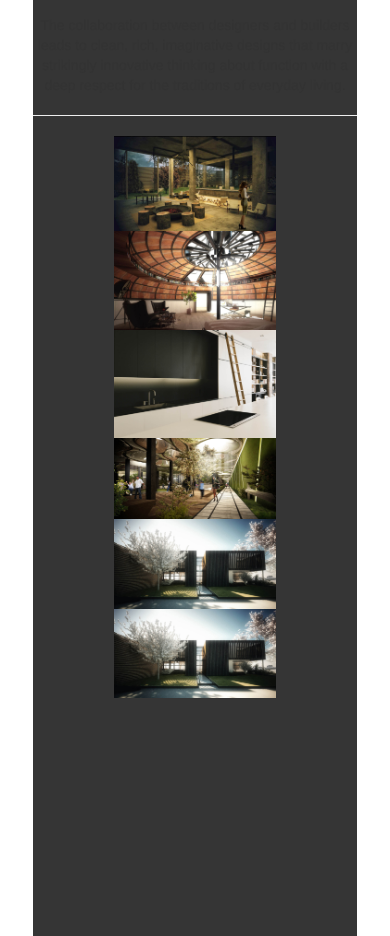
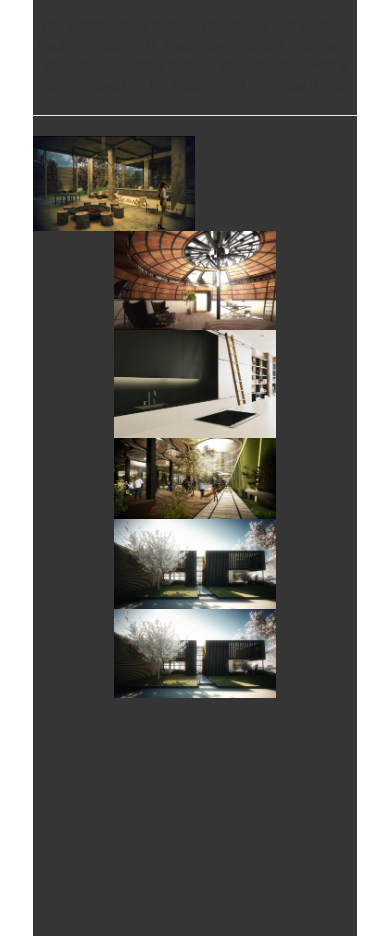
Before and after one commit to alicecaramelnyc/MMP240-vm, a plain HTML site: page index.html in a window 390 px wide. Shown: the part 5140-6076 px from the top of the page. Drawn offline with nearby package versions, Linux system fonts and the light colour scheme.

Commit message:
2 columns

```diff
--- a/index.html
+++ b/index.html
@@ -79,7 +79,7 @@
                         <hr>
                     </div>
                     <div class="row" id="featured-gallery">
-                        <div class="col-xs-6 col-xs-offset-3 col-sm-2 col-sm-offset-0">
+                        <div class="col-xs-6 col-sm-2 col-sm-offset-0">
                             <img class="img-responsive" src="img/featuredprojects/brooklynhotel/brooklynhotel.jpg">
                         </div>
                         <div class="col-xs-6 col-xs-offset-3 col-sm-2 col-sm-offset-0">
```
